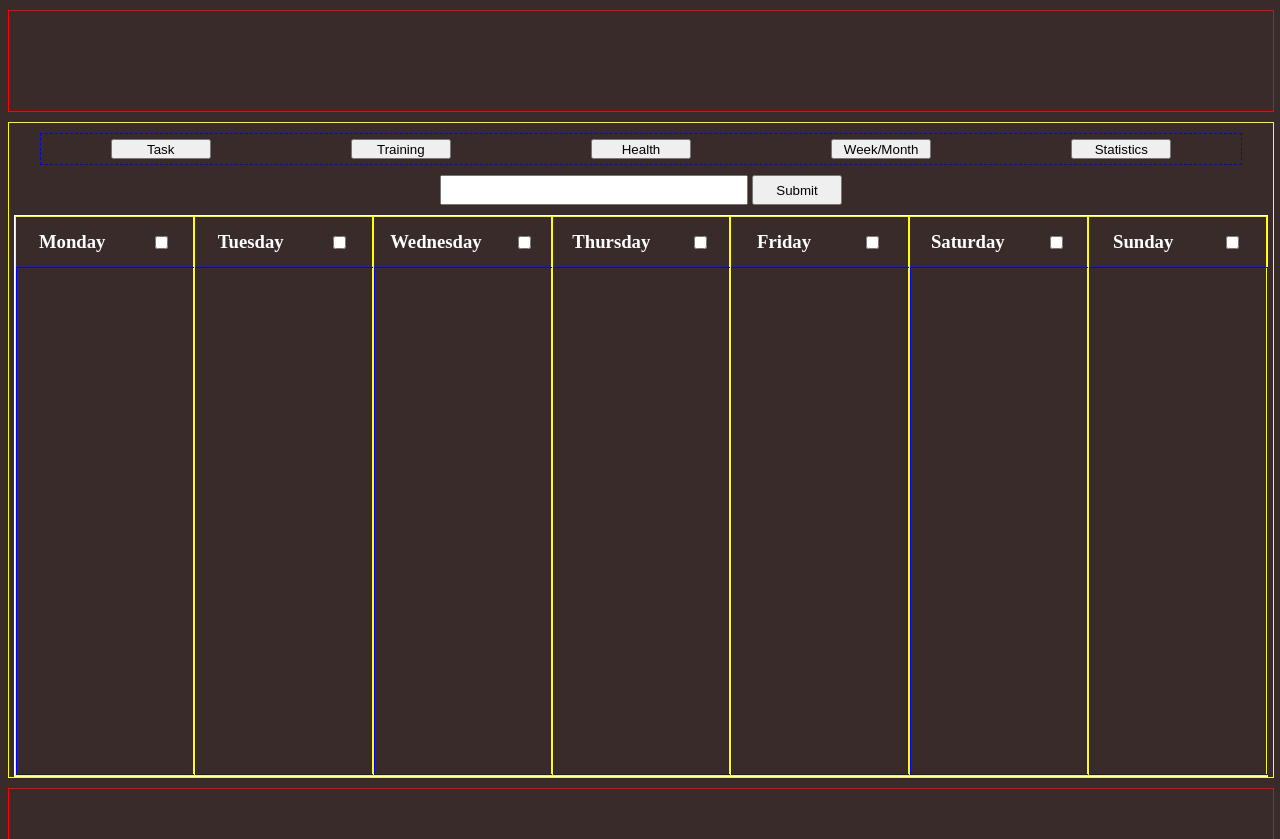
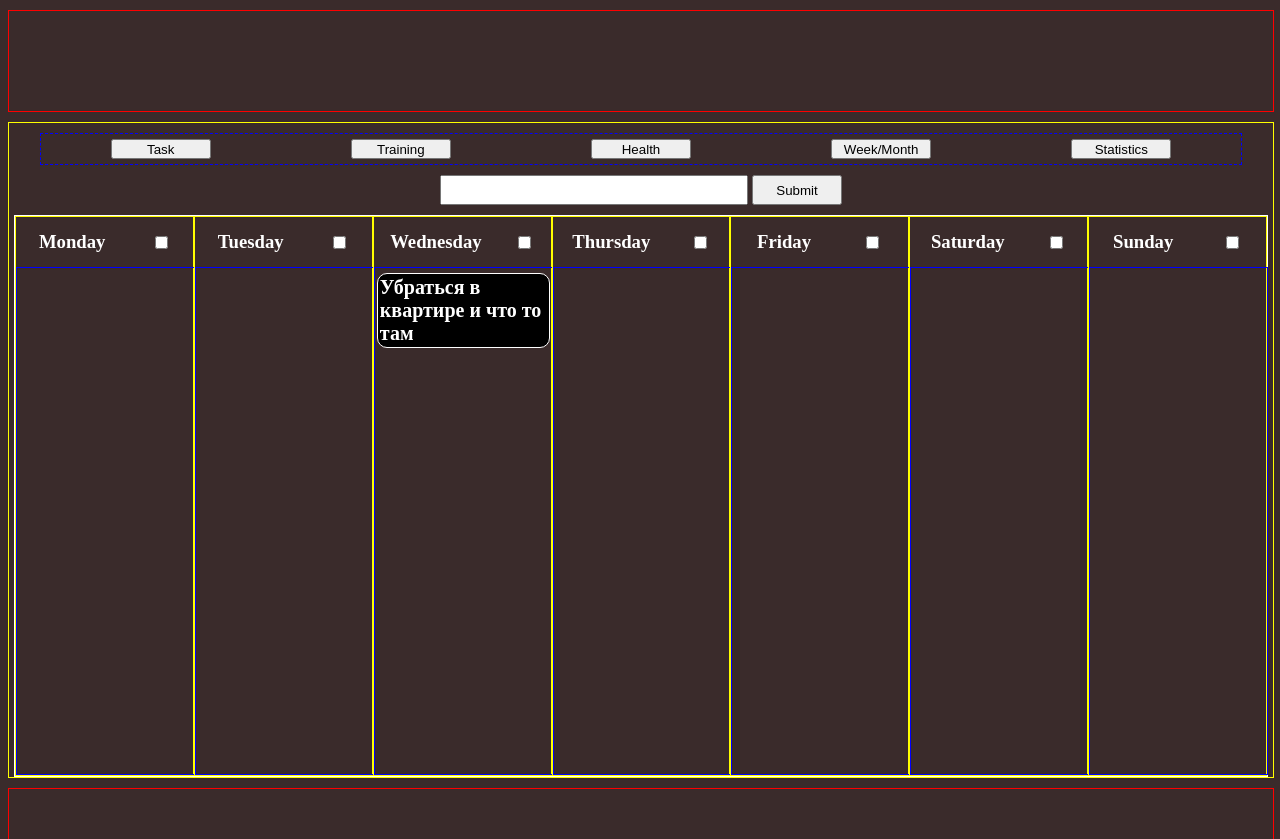
Before and after one commit to NikojinGithub/dailyTasks, a plain HTML site: page pages/index.html in a window 1280 px wide. Shown: the top 839 px of the page. Drawn offline with Linux system fonts and the light colour scheme.

Commit message:
create template html

```diff
--- /dev/null
+++ b/blocks/task/__title/task__title.css
@@ -0,0 +1,4 @@
+.task__title{
+  margin: 0px;
+  font-size: 20px;
+}
--- /dev/null
+++ b/blocks/task/task.css
@@ -0,0 +1,10 @@
+.task {
+  border: 1px solid white;
+  border-radius: 10px;
+  min-height: 50px;
+  margin: 5px 2px 0;
+  padding: 2px;
+  display: flex;
+  background-color: black;
+  color: white;
+}
--- a/pages/index.css
+++ b/pages/index.css
@@ -14,3 +14,6 @@
 @import url(../blocks/day/day.css);
 @import url(../blocks/day/__title/day__title.css);
 @import url(../blocks/day/__tasks/day__tasks.css);
+
+@import url(../blocks/task/task.css);
+@import url(../blocks/task/__title/task__title.css);
--- a/pages/index.html
+++ b/pages/index.html
@@ -47,7 +47,11 @@
           <h3>Wednesday</h3>
           <input type="checkbox"></checkbox>
         </div>
-        <div class="day__tasks day__tasks_wednesday"></div>
+        <div class="day__tasks day__tasks_wednesday">
+          <div class="task">
+            <h2 class="task__title">Убраться в квартире и что то там</h2>
+          </div>
+        </div>
       </div>
       <div class="day">
         <div class="day__title">
@@ -83,5 +87,10 @@
   <section class="footer">
 
   </section>
+  <template id="template">
+    <div class="task">
+      <h2 class="task__title"></h2>
+    </div>
+  </template>
 </body>
 </html>
```
